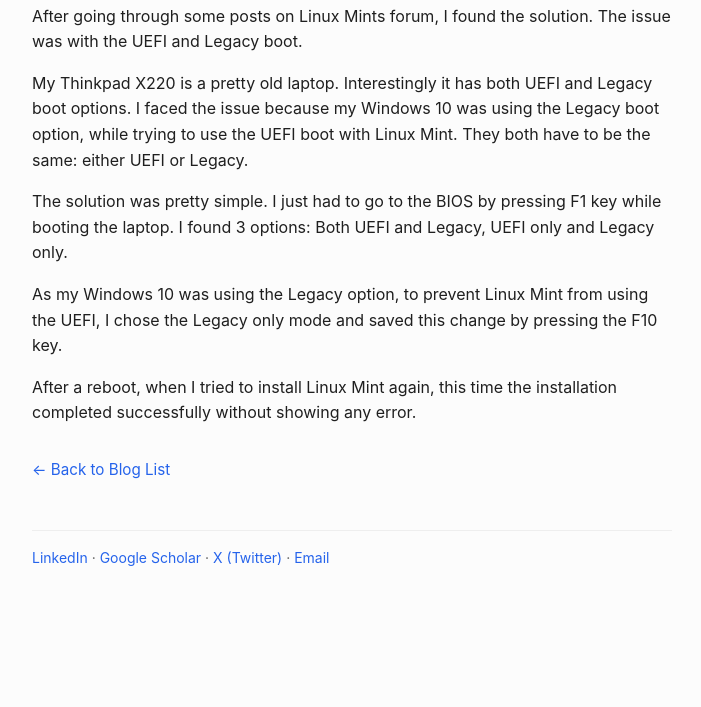
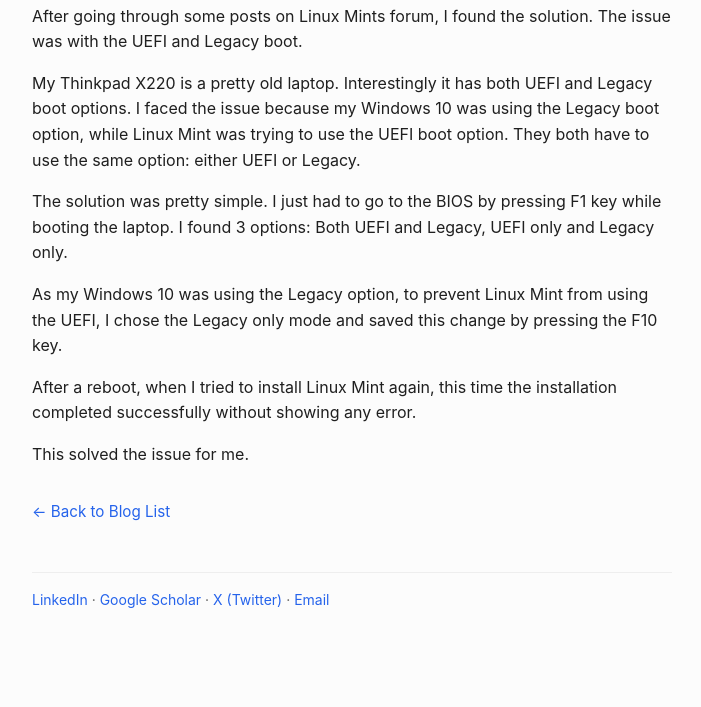
Before and after one commit to muntasimulhaque/muntasimulhaque.github.io, a Jekyll site: the page built from _posts/2025-04-27-unable-to-install-grub.md, in a window 1280 px wide. Shown: the part 775-1482 px from the top of the page, without its empty margins (288-989 px from the left). Built offline with Jekyll 4.4.1, drawn with Linux system fonts in a browser that asks for light colours; before the commit the page ends 1441 px from its top, so only the background shows below that.

Commit message:
Update 2025-04-27-unable-to-install-grub.md

```diff
--- a/_posts/2025-04-27-unable-to-install-grub.md
+++ b/_posts/2025-04-27-unable-to-install-grub.md
@@ -10,10 +10,12 @@
 
 After going through some posts on Linux Mints forum, I found the solution. The issue was with the UEFI and Legacy boot.
 
-My Thinkpad X220 is a pretty old laptop. Interestingly it has both UEFI and Legacy boot options. I faced the issue because my Windows 10 was using the Legacy boot option, while trying to use the UEFI boot with Linux Mint. They both have to be the same: either UEFI or Legacy.
+My Thinkpad X220 is a pretty old laptop. Interestingly it has both UEFI and Legacy boot options. I faced the issue because my Windows 10 was using the Legacy boot option, while Linux Mint was trying to use the UEFI boot option. They both have to use the same option: either UEFI or Legacy.
 
 The solution was pretty simple. I just had to go to the BIOS by pressing F1 key while booting the laptop. I found 3 options: Both UEFI and Legacy, UEFI only and Legacy only.
 
 As my Windows 10 was using the Legacy option, to prevent Linux Mint from using the UEFI, I chose the Legacy only mode and saved this change by pressing the F10 key.
 
 After a reboot, when I tried to install Linux Mint again, this time the installation completed successfully without showing any error.
+
+This solved the issue for me.
```
